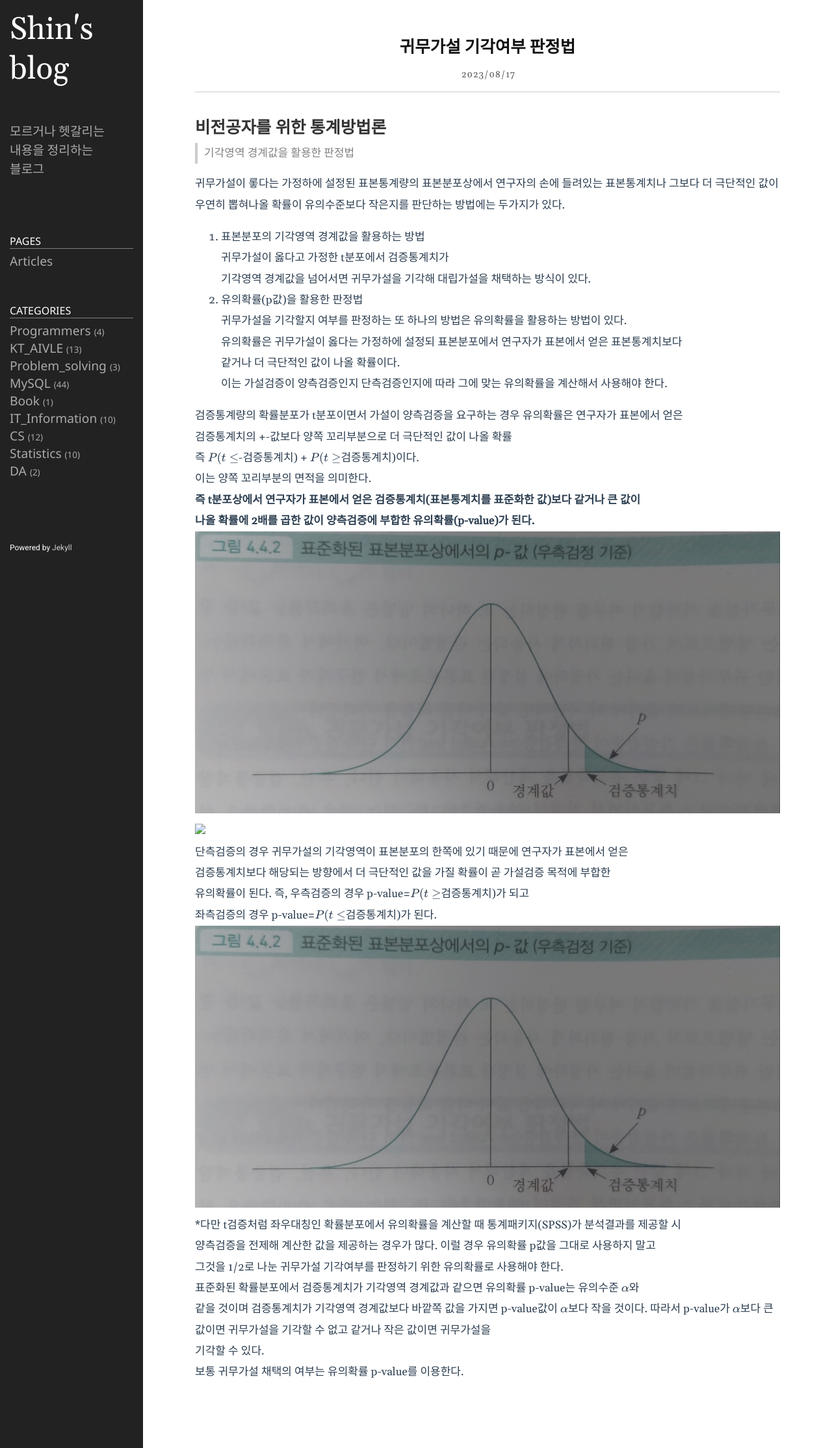
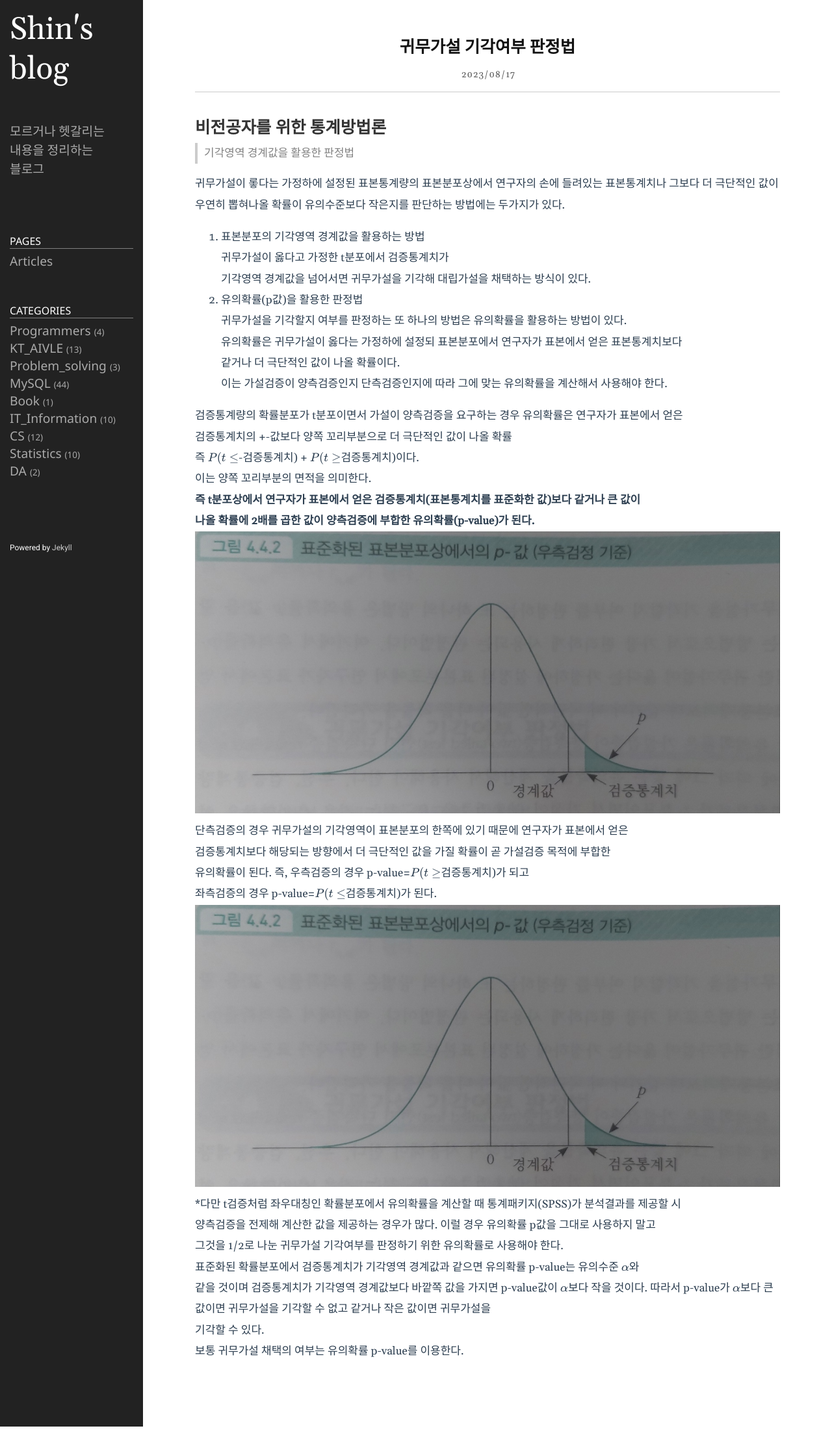
Before and after one commit to shina1221/shina1221.github.io, a Jekyll site: the page built from _posts/도서/비전공자를 위한 통계방법론/2023-08-17-11.귀무가설 기각여부 판정법.markdown, in a window 1280 px wide. Shown: the whole page at 65% size. Built offline with Jekyll 4.4.1, drawn with Linux system fonts in a browser that asks for light colours; formulas are drawn with MathJax 3; after the commit the page ends 2196 px from its top, so only the background shows below that.

Commit message:
Update 2023-08-17-11.귀무가설 기각여부 판정법.markdown

```diff
--- a/_posts/도서/비전공자를 위한 통계방법론/2023-08-17-11.귀무가설 기각여부 판정법.markdown
+++ b/_posts/도서/비전공자를 위한 통계방법론/2023-08-17-11.귀무가설 기각여부 판정법.markdown
@@ -25,7 +25,6 @@ use_math: true
 **즉 t분포상에서 연구자가 표본에서 얻은 검증통계치(표본통계치를 표준화한 값)보다 같거나 큰 값이**
 **나올 확률에 2배를 곱한 값이 양측검증에 부합한 유의확률(p-value)가 된다.**
 ![양측](https://github.com/shina1221/shina1221.github.io/blob/main/_posts/%EB%8F%84%EC%84%9C/%EB%B9%84%EC%A0%84%EA%B3%B5%EC%9E%90%EB%A5%BC%20%EC%9C%84%ED%95%9C%20%ED%86%B5%EA%B3%84%EB%B0%A9%EB%B2%95%EB%A1%A0/img/%EB%8B%A8%EC%B8%A1%EA%B2%80%EC%A0%95_p-value.jpg)
-<img src="img/양측검정_p-value.jpg">
 
 단측검증의 경우 귀무가설의 기각영역이 표본분포의 한쪽에 있기 때문에 연구자가 표본에서 얻은
 검증통계치보다 해당되는 방향에서 더 극단적인 값을 가질 확률이 곧 가설검증 목적에 부합한
```
